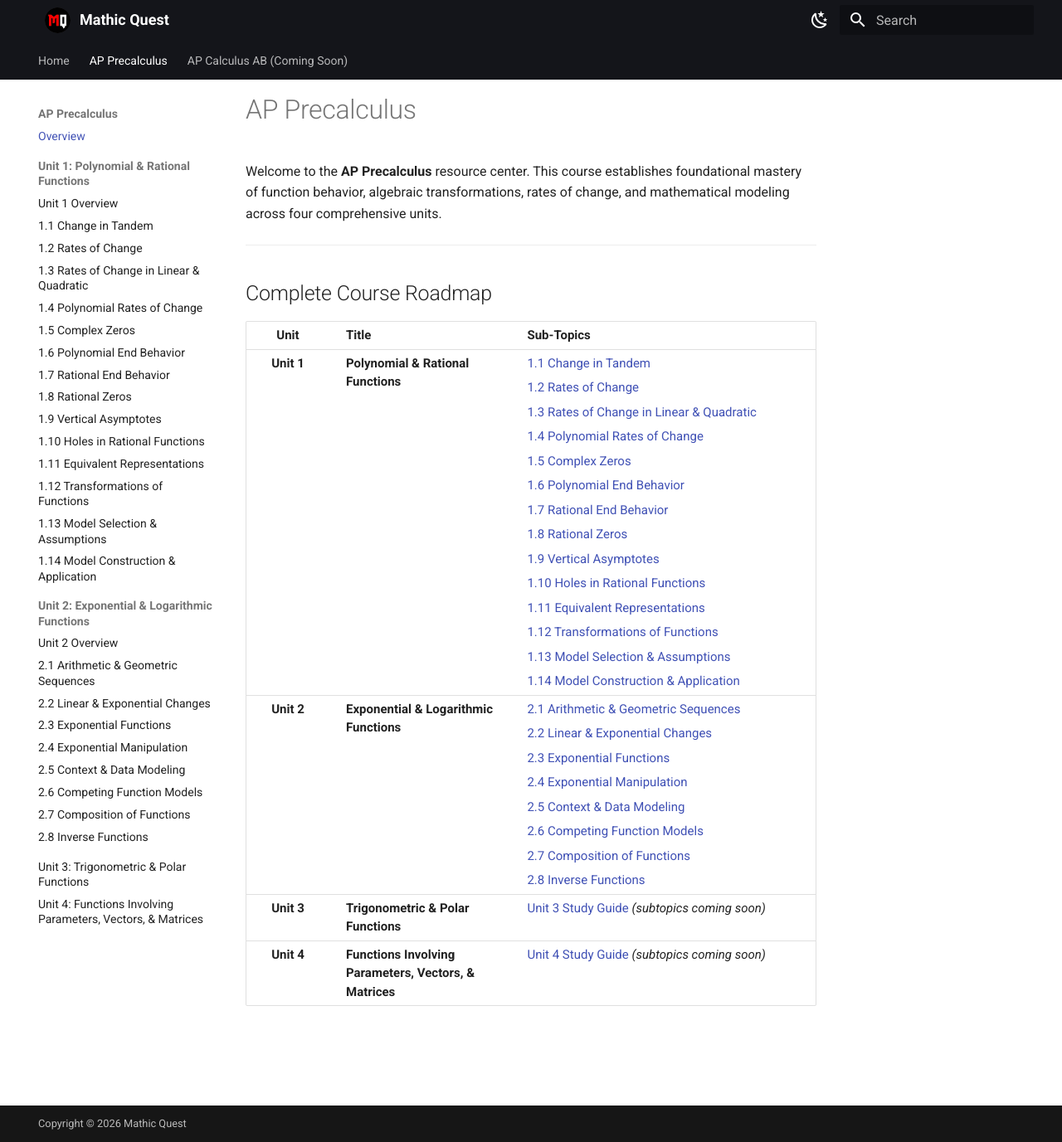
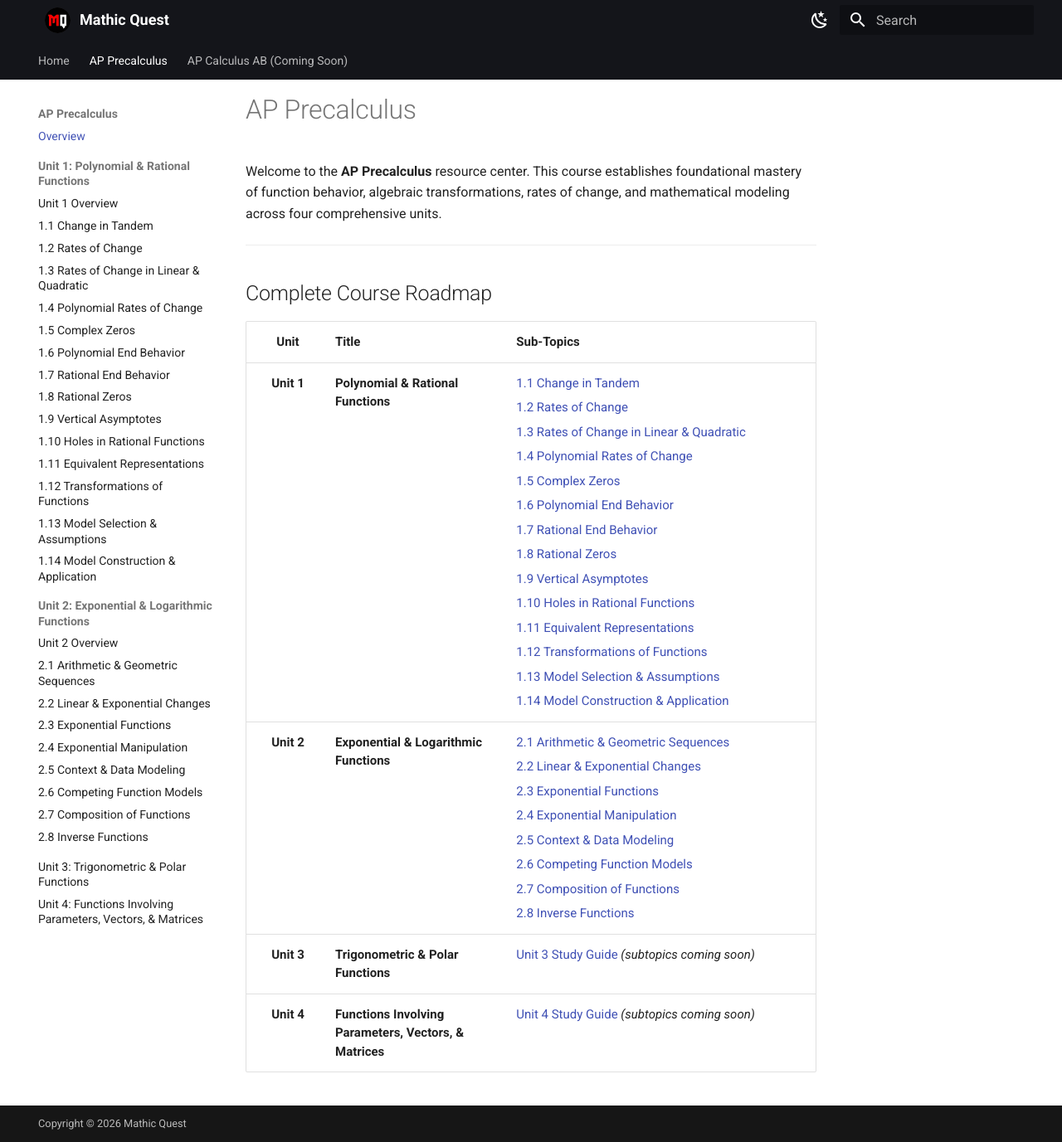
Before and after one commit to Himanshu-Kosekar/themathicquest, an MkDocs documentation site: the page built from docs/ap-precalculus/index.md, in a window 1280 px wide and 1377 px high. Shown: the whole window at 83% size. Built offline with MkDocs 1.6.1 and Material for MkDocs 9.7.7, drawn with Linux system fonts in a browser that asks for light colours.

Commit message:
27-11-2026 17-29-57

```diff
--- a/docs/stylesheets/extra.css
+++ b/docs/stylesheets/extra.css
@@ -333,7 +333,7 @@
    ========================================================================== */
 
 .roadmap-table {
-  --roadmap-col-gap: 1rem;        /* Horizontal spacing inside/between columns */
+  --roadmap-col-gap: 0.35rem;        /* Horizontal spacing inside/between columns */
   --roadmap-subtopic-gap: 0.35rem; /* Vertical spacing between stacked subtopics */
 }
 
@@ -342,7 +342,7 @@
 }
 
 .roadmap-table table {
-  width: 120%;
+  width: 100%; /* Ensures table fills the container */
   table-layout: fixed; /* Enforces exact column widths */
 }
 
@@ -351,7 +351,7 @@
 .roadmap-table table td {
   font-size: 0.75rem;
   line-height: 1.5;
-  padding: 0.25rem var(--roadmap-col-gap) !important;
+  padding: 0.65rem var(--roadmap-col-gap) !important;
 }
 
 /* Vertical spacing between stacked subtopics in Column 3 */
```
